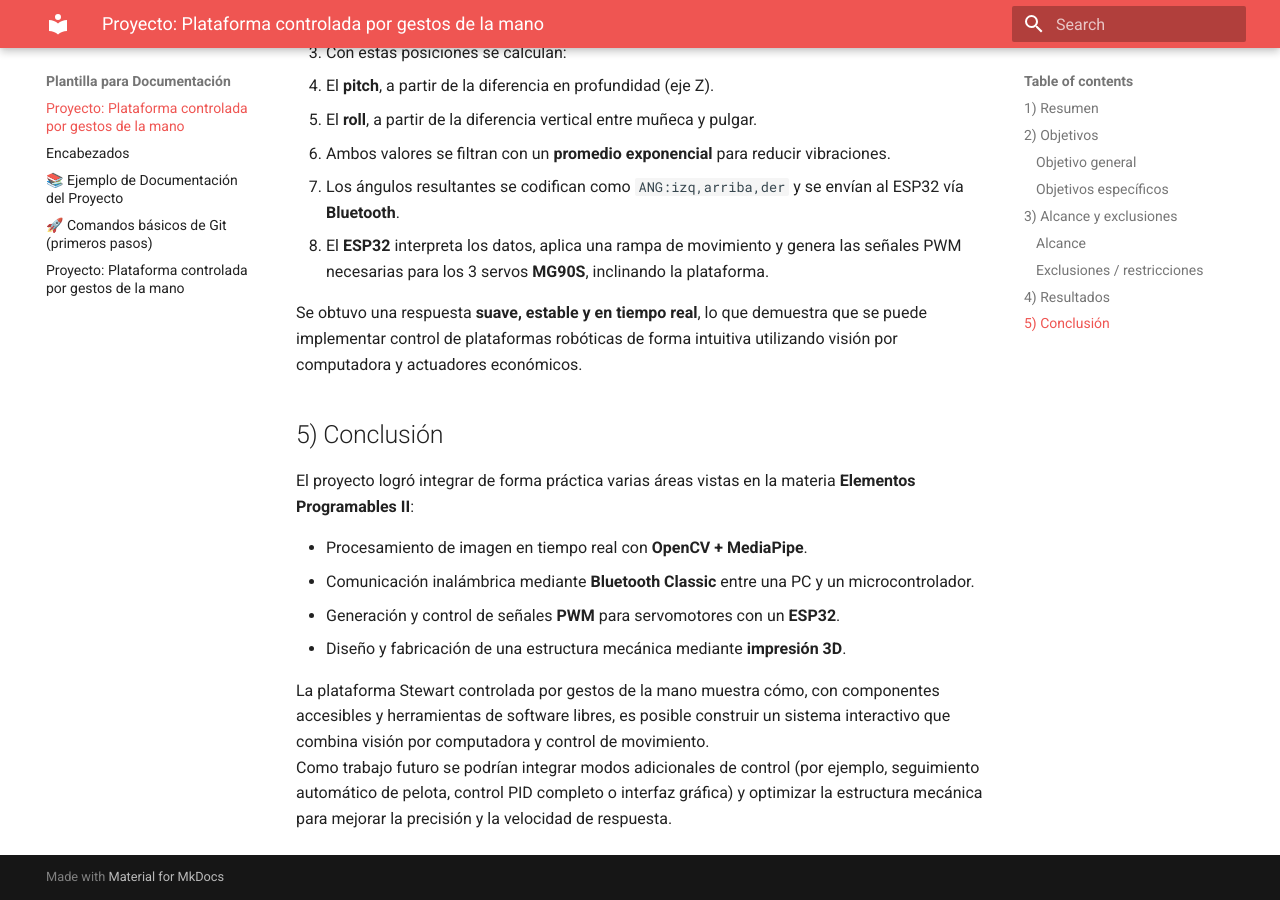
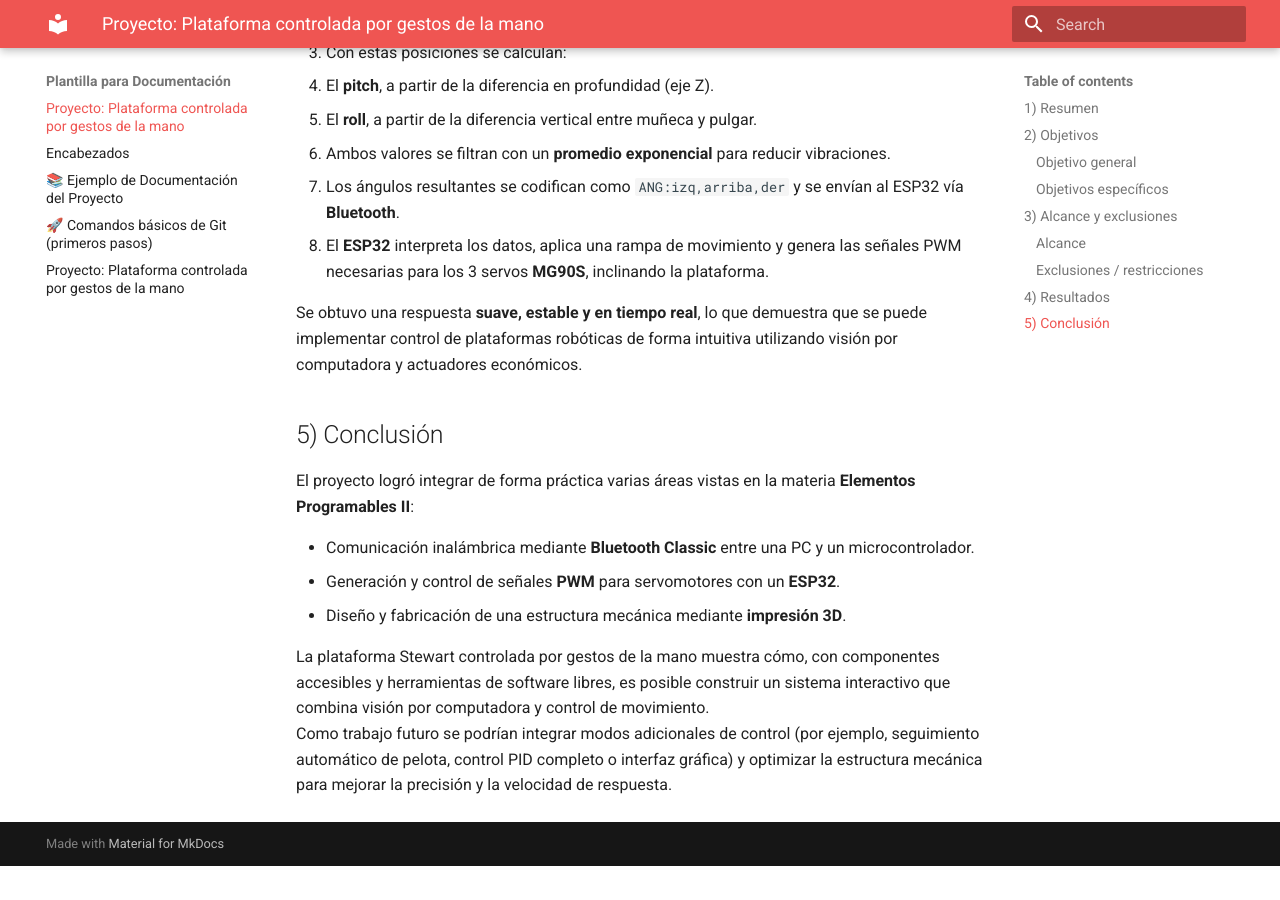
Before and after one commit to ximenaverdit24-netizen/Proyecto-elementos-II, an MkDocs documentation site: the page built from docs/index.md, in a window 1280 px wide and 900 px high, scrolled down 2132 px. Built offline with MkDocs 1.6.1 and Material for MkDocs 9.7.7, drawn with Linux system fonts in a browser that asks for light colours; after the commit the page ends 2998 px from its top, so only the background shows below that.

Commit message:
lllllllllllllllll

```diff
--- a/docs/index.md
+++ b/docs/index.md
@@ -71,7 +71,6 @@ Se obtuvo una respuesta **suave, estable y en tiempo real**, lo que demuestra qu
 
 El proyecto logró integrar de forma práctica varias áreas vistas en la materia **Elementos Programables II**:
 
-- Procesamiento de imagen en tiempo real con **OpenCV + MediaPipe**.
 - Comunicación inalámbrica mediante **Bluetooth Classic** entre una PC y un microcontrolador.
 - Generación y control de señales **PWM** para servomotores con un **ESP32**.
 - Diseño y fabricación de una estructura mecánica mediante **impresión 3D**.
```
